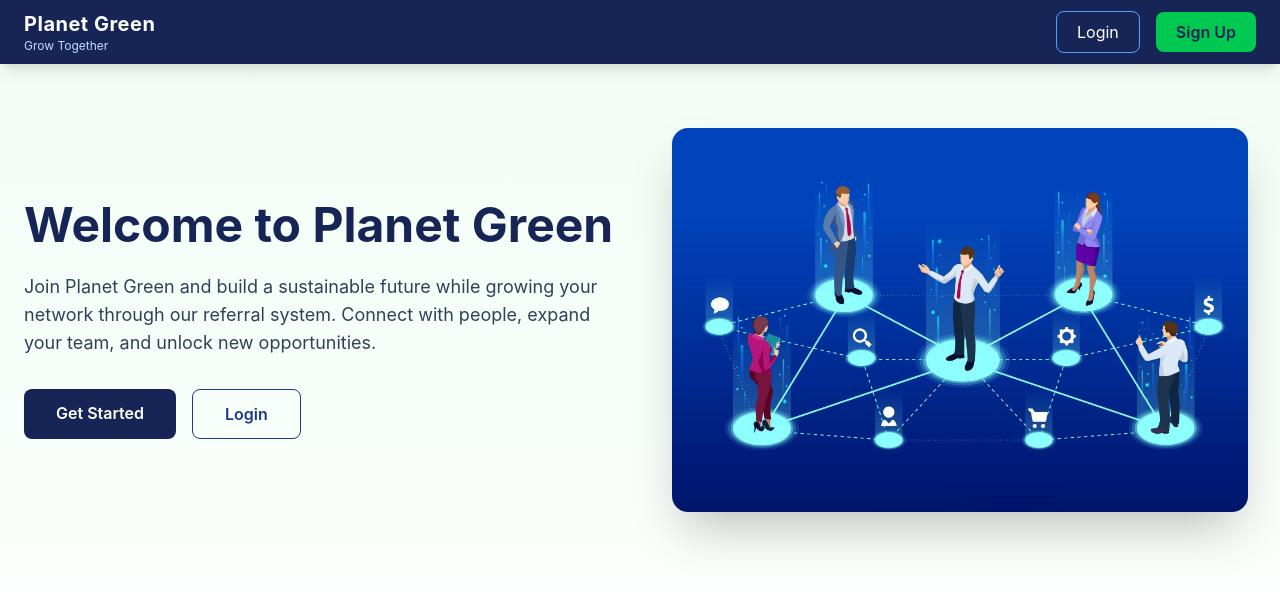
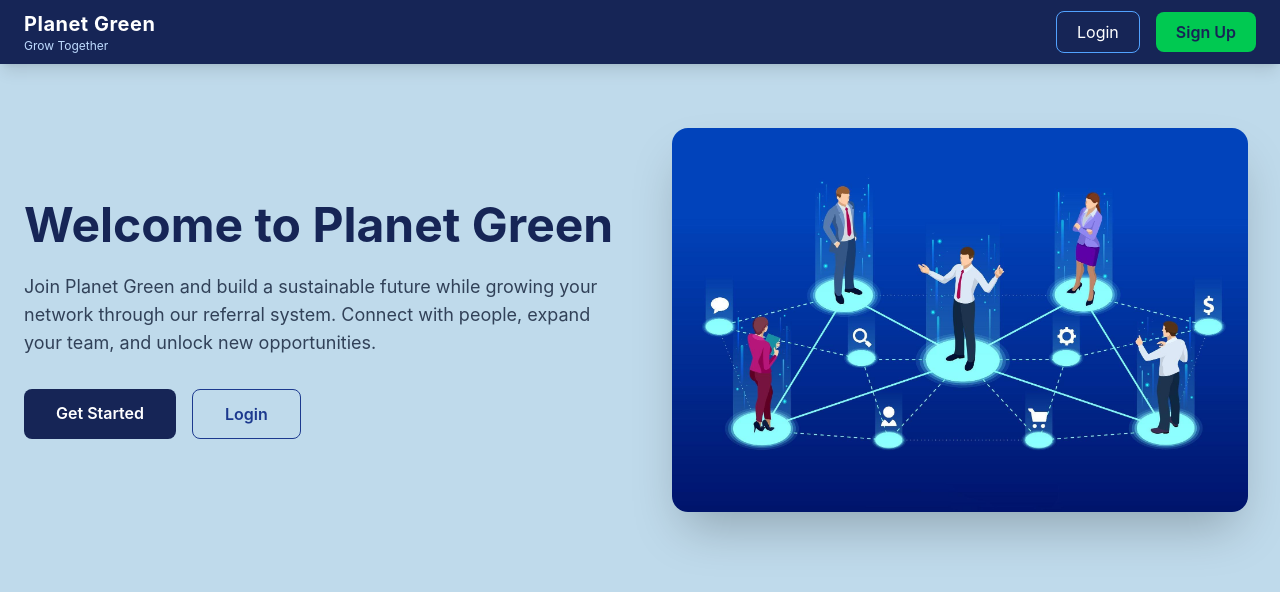
Before and after one commit to shifananazeer/Planet-Green, a React (Vite) app in the folder Frontend/: page / in a window 1280 px wide. Shown: the top 592 px of the page. Built offline with nearby package versions, Linux system fonts and the light colour scheme.

Commit message:
updated body color

```diff
--- a/Frontend/src/pages/LandingPage.tsx
+++ b/Frontend/src/pages/LandingPage.tsx
@@ -2,7 +2,7 @@ import Navbar from "../components/Navbar";
 
 export default function LandingPage() {
   return (
-    <div className="min-h-screen bg-gradient-to-b from-green-50 to-white">
+     <div className="min-h-screen">
       <Navbar />
 
       {/* Hero Section */}
```
